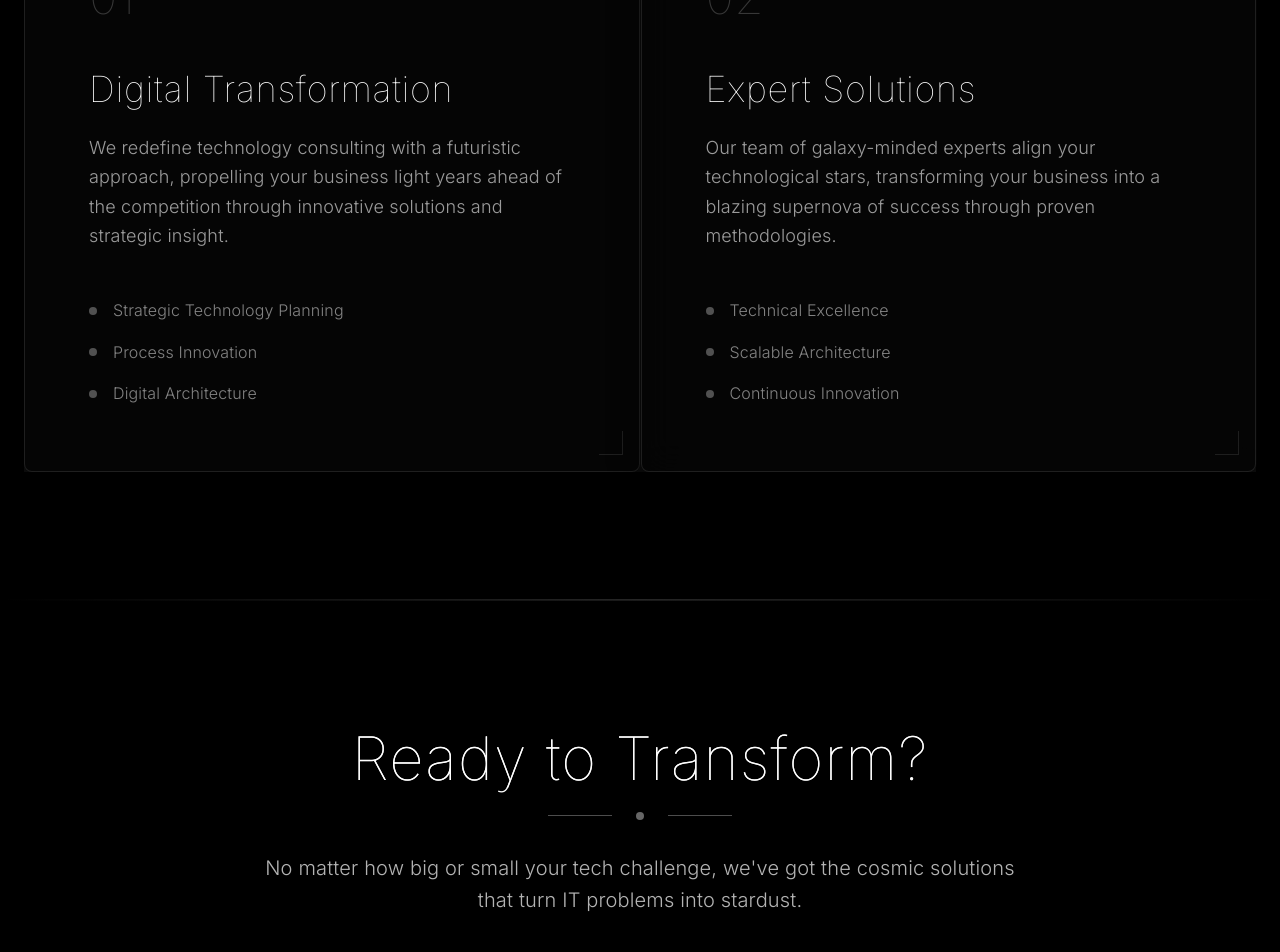
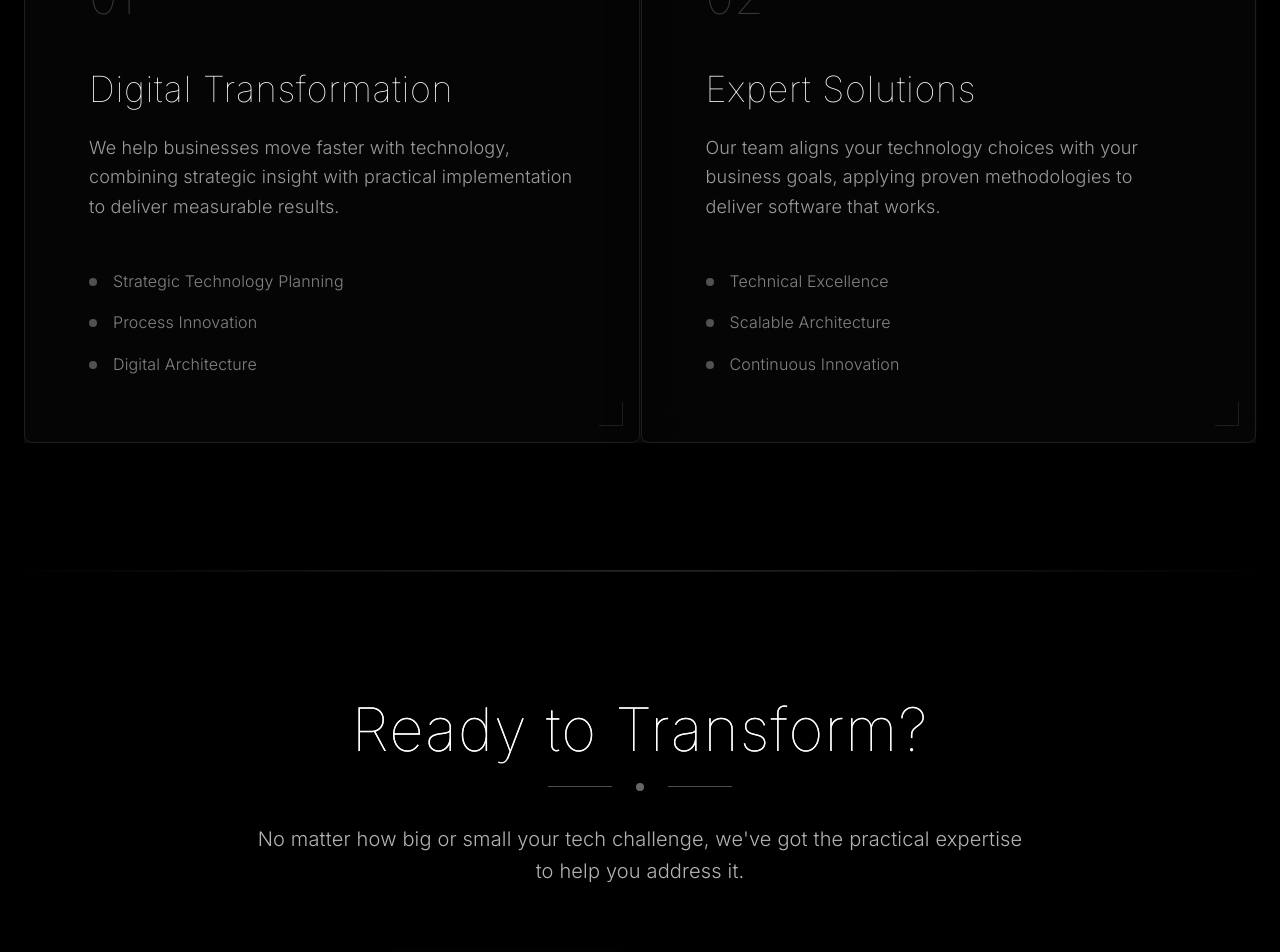
Before and after one commit to Joshuaatanu/tekk-collectivev2, a Next.js app: page / in a window 1280 px wide. Shown: the part 1020-1972 px from the top of the page. Built offline with nearby package versions, Linux system fonts and the light colour scheme.

Commit message:
fix(home): remove cosmic/galaxy metaphors from copy
The homepage referred to "galaxy-minded experts", "blazing supernova",
"cosmic solutions", "stardust", "light years". Replace with plain,
equivalent copy that matches the actual audience. Full homepage rewrite
with new positioning is Stage 2.

```diff
--- a/app/page.tsx
+++ b/app/page.tsx
@@ -77,7 +77,7 @@ export default function Home() {
               </h3>
 
               <p className="text-white/60 font-light leading-relaxed mb-12 text-lg group-hover:text-white/70 transition-colors duration-500">
-                We redefine technology consulting with a futuristic approach, propelling your business light years ahead of the competition through innovative solutions and strategic insight.
+                We help businesses move faster with technology, combining strategic insight with practical implementation to deliver measurable results.
               </p>
 
               <div className="space-y-4">
@@ -115,7 +115,7 @@ export default function Home() {
               </h3>
 
               <p className="text-white/60 font-light leading-relaxed mb-12 text-lg group-hover:text-white/70 transition-colors duration-500">
-                Our team of galaxy-minded experts align your technological stars, transforming your business into a blazing supernova of success through proven methodologies.
+                Our team aligns your technology choices with your business goals, applying proven methodologies to deliver software that works.
               </p>
 
               <div className="space-y-4">
@@ -162,8 +162,8 @@ export default function Home() {
               <div className="w-16 h-px bg-white/30"></div>
             </div>
             <p className="text-xl text-white/70 font-light max-w-3xl mx-auto leading-relaxed">
-              No matter how big or small your tech challenge, we've got the cosmic solutions
-              that turn IT problems into stardust.
+              No matter how big or small your tech challenge, we&apos;ve got the practical
+              expertise to help you address it.
             </p>
           </div>
 
```
